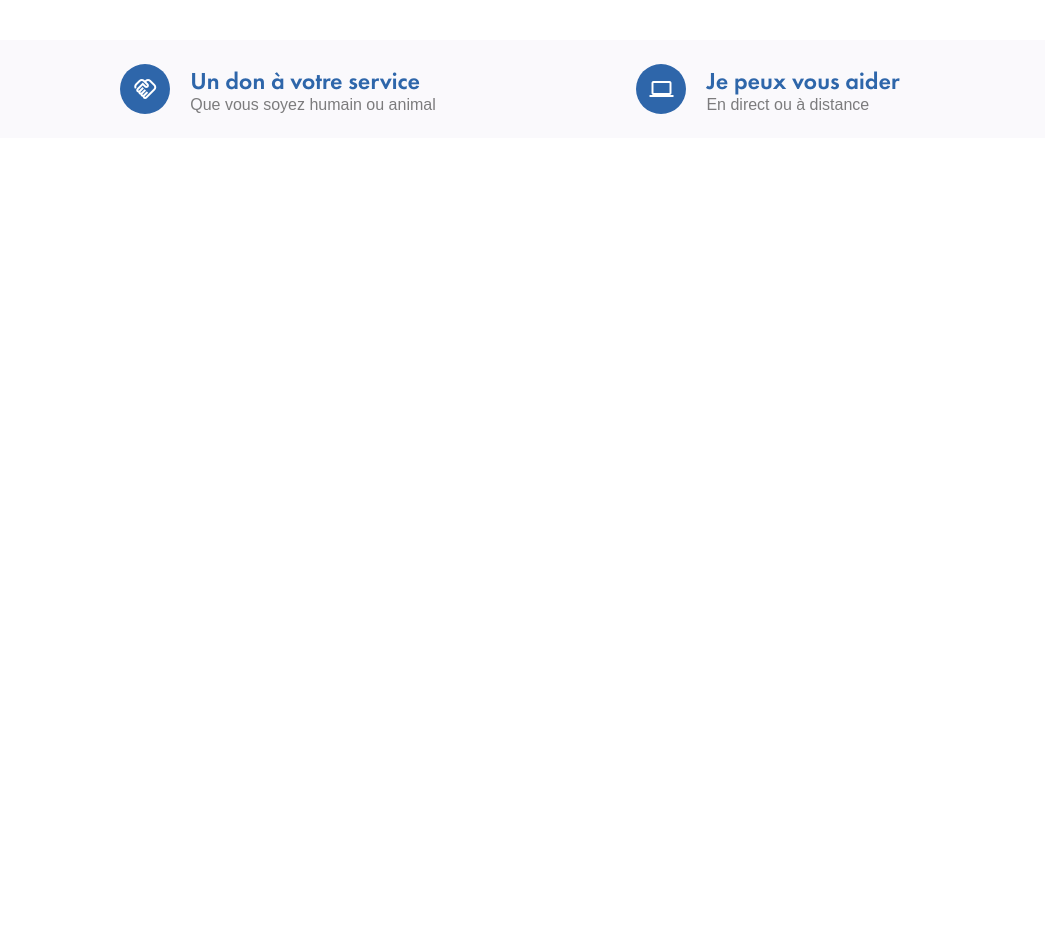
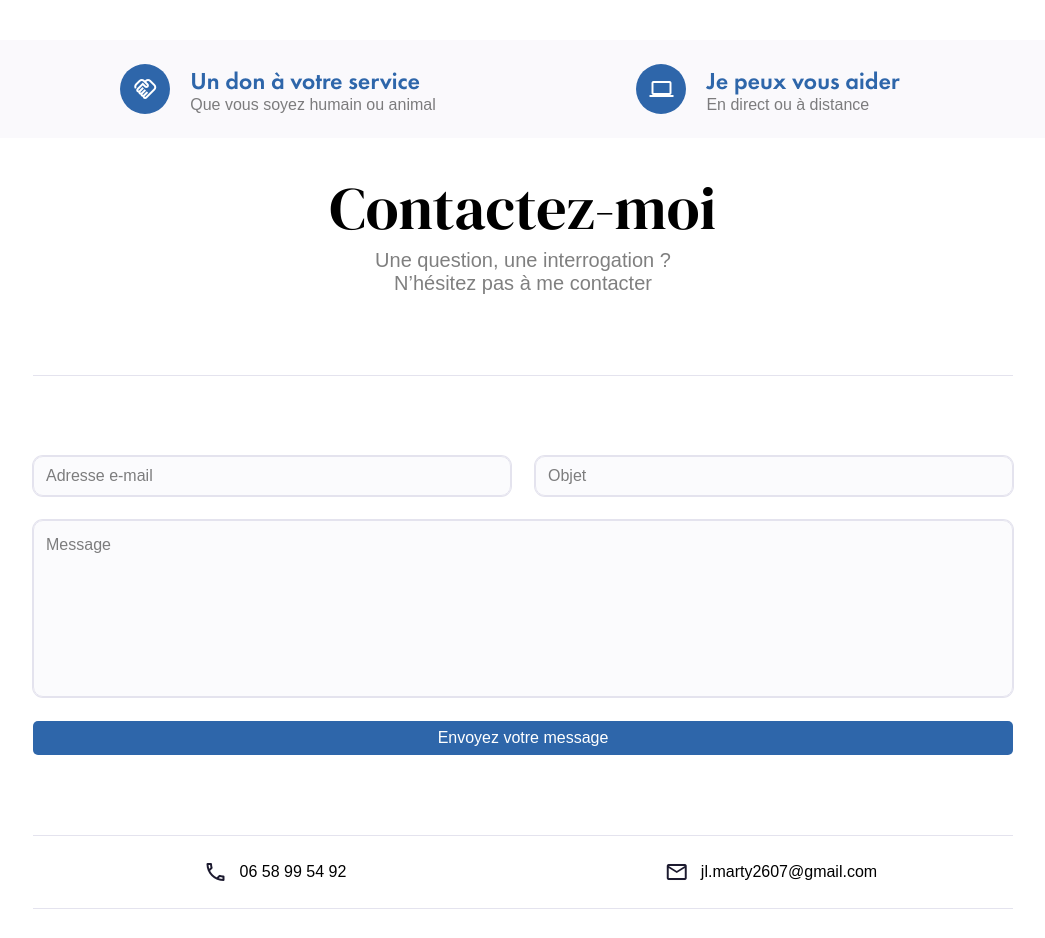
Before and after one commit to rMonell/jl-website, a Nuxt app: page / in a window 1280 px wide. Shown: the part 760-1698 px from the top of the page, without its empty margins (117-1162 px from the left). Before the commit the page ends 898 px from the top, so only its background shows below. Built offline with nearby package versions, Linux system fonts and the light colour scheme; a web font is replaced by a local one.

Commit message:
feat: Intègre la section de contact

```diff
--- /dev/null
+++ b/components/AppContactForm.vue
@@ -0,0 +1,55 @@
+<template>
+  <form class="contact-form gap-6" @submit.prevent="handleSubmit">
+    <div class="contact-form__row gap-6">
+      <app-text-field v-model="emailAddress" label="Adresse e-mail" class="contact-form__row__item" />
+      <app-text-field v-model="object" label="Objet" class="contact-form__row__item" />
+    </div>
+    <app-textarea v-model="message" :rows="6" label="Message" />
+    <app-button color="primary" label="Envoyez votre message" class="w-100" />
+  </form>
+</template>
+
+<script>
+export default {
+  name: "AppContactForm",
+  data () {
+    return { emailAddress: null, object: null, message: null }
+  },
+  computed: {
+    buttonClassList () {
+      return { [`bg-${this.color}`]: this.color }
+    },
+  },
+  methods: {
+    handleSubmit () {
+
+    },
+  },
+}
+</script>
+
+<style scoped lang="scss">
+.contact-form {
+  display: flex;
+  flex-direction: column;
+
+  &__row {
+    display: flex;
+    width: 100%;
+
+    @include screen-sm {
+      flex-direction: column;
+    }
+
+    &__item {
+      max-width: 50%;
+      width: 100%;
+      min-width: 250px;
+
+     @include screen-sm {
+        max-width: 100%;
+      }
+    }
+  }
+}
+</style>
--- /dev/null
+++ b/components/AppInput.vue
@@ -0,0 +1,102 @@
+<template>
+  <div class="app-input px-3" :class="inputClassList">
+    <label v-if="showLabel" class="app-input__label p-3">{{ label }}</label>
+    <slot name="input" v-bind="{ on: inputEvents, attrs: inputAttrs }">
+      <input
+        v-model="localValue"
+        v-bind="inputAttrs"
+        v-on="inputEvents"
+      >
+    </slot>
+  </div>
+</template>
+
+<script>
+
+export default {
+  name: "AppInput",
+  props: {
+    value: {
+      type: String,
+      default: null,
+    },
+    label: {
+      type: String,
+      default: null,
+    },
+  },
+  data () {
+    return { focused: false, onError: false }
+  },
+  computed: {
+    showLabel () {
+      return !this.value?.length
+    },
+    localValue: {
+      get () {
+        return this.value
+      },
+      set (value) {
+        this.$emit("input", value)
+      },
+    },
+    inputClassList () {
+      return {
+        "app-input--focused": this.focused,
+        "app-input--error": this.onError,
+      }
+    },
+    inputStyle () {
+      return {
+        width: "100%",
+        height: "100%",
+        padding: "12px",
+        margin: "0 -12px",
+      }
+    },
+    inputAttrs () {
+      return { style: this.inputStyle }
+    },
+    inputEvents () {
+      return {
+        focus: this.handleFocus,
+        blur: this.handleBlur,
+      }
+    },
+  },
+  methods: {
+    handleFocus () {
+      this.focused = true
+    },
+    handleBlur () {
+      this.focused = false
+    },
+  },
+}
+</script>
+
+<style lang="scss" scoped>
+.app-input {
+  line-height: 24px;
+  position: relative;
+  background-color: rgba(228, 227, 238, .15);
+  border: 1px solid $color-content-clear;
+  height: 40px;
+  border-radius: 10px;
+  box-shadow: 0 0 0 1px $color-content-clear;
+  transition: box-shadow .25s ease-in-out;
+
+  &--focused {
+    box-shadow: 0 0 0 2px $color-primary;
+  }
+
+  &__label {
+    position: absolute;
+    top: 50%;
+    left: 0;
+    transform: translateY(-50%);
+    opacity: .5;
+    pointer-events: none;
+  }
+}
+</style>
--- /dev/null
+++ b/components/AppTextField.vue
@@ -0,0 +1,29 @@
+<template>
+  <app-input v-model="localValue" :label="label" />
+</template>
+
+<script>
+export default {
+  name: "AppTextField",
+  props: {
+    value: {
+      type: String,
+      default: null,
+    },
+    label: {
+      type: String,
+      default: null,
+    },
+  },
+  computed: {
+    localValue: {
+      get () {
+        return this.value
+      },
+      set (value) {
+        this.$emit("input", value)
+      },
+    },
+  },
+}
+</script>
--- /dev/null
+++ b/components/AppTextarea.vue
@@ -0,0 +1,65 @@
+<template>
+  <app-input v-model="localValue" class="app-textarea" :label="label" :style="inputStyle">
+    <template #input="{ on, attrs }">
+      <textarea
+        ref="textarea"
+        v-model="localValue"
+        :rows="rows"
+        v-bind="attrs"
+        v-on="on"
+      />
+    </template>
+  </app-input>
+</template>
+
+<script>
+const LINE_HEIGHT = 24
+
+export default {
+  name: "AppTextarea",
+  props: {
+    value: {
+      type: String,
+      default: null,
+    },
+    label: {
+      type: String,
+      default: null,
+    },
+    rows: {
+      type: Number,
+      default: 2,
+    },
+  },
+  computed: {
+    localValue: {
+      get () {
+        return this.value
+      },
+      set (value) {
+        this.$emit("input", value)
+      },
+    },
+    inputMinHeight () {
+      return this.rows * LINE_HEIGHT
+    },
+    inputStyle () {
+      return {
+        minHeight: this.inputMinHeight + "px",
+        height: "auto",
+      }
+    },
+  },
+}
+</script>
+
+<style lang="scss" scoped>
+.app-textarea {
+  ::v-deep {
+    .app-input__label {
+      top: 0;
+      transform: none;
+    }
+  }
+}
+</style>
--- /dev/null
+++ b/components/sections/Contact.vue
@@ -0,0 +1,109 @@
+<template>
+  <section class="contact p-6">
+    <div class="contact__container">
+      <div class="contact__headings">
+        <h2 class="contact__headings__title">
+          <app-append-text-transition animate-on-scroll>
+            Contactez-moi
+          </app-append-text-transition>
+        </h2>
+        <p class="contact__headings__text">
+          <app-append-text-transition animate-on-scroll>
+            Une question, une interrogation ?
+          </app-append-text-transition>
+        </p>
+        <p class="contact__headings__text">
+          <app-append-text-transition animate-on-scroll>
+            N’hésitez pas à me contacter
+          </app-append-text-transition>
+        </p>
+      </div>
+      <app-divider :spacing="0" />
+      <app-contact-form class="w-100" />
+      <div class="contact__contact-links py-6 w-100">
+        <app-phone-link class="contact__contact-links__link" />
+        <app-mail-link class="contact__contact-links__link" />
+      </div>
+    </div>
+  </section>
+</template>
+
+<script>
+import { gsap, Expo } from "gsap"
+
+const TIMELINE_PROPERTIES = {
+  ease: Expo.easeInOut,
+  duration: 1.6,
+}
+
+export default {
+  name: "SectionsHero",
+  data () {
+    return {
+      TIMELINE_PROPERTIES,
+      timeline: gsap.timeline({ paused: true }),
+    }
+  },
+}
+</script>
+
+<style scoped lang="scss">
+.contact {
+  height: 100vh;
+  display: flex;
+  justify-content: center;
+  align-items: center;
+
+  &__container {
+    display: flex;
+    justify-content: center;
+    align-items: center;
+    flex-direction: column;
+    gap: 80px;
+    max-width: 980px;
+    width: 100%;
+
+    @include screen-sm {
+      gap: 40px;
+    }
+  }
+
+  &__headings {
+    text-align: center;
+    font-size: clamp(16px, 2vw, 20px);
+
+    &__title {
+      font-size: clamp(30px, 5vw, 60px);
+      font-family: $font-display;
+    }
+
+    &__text {
+      opacity: .5;
+      width: 100%;
+    }
+  }
+
+  &__contact-links {
+    display: flex;
+    align-items: center;
+    border-top: 1px solid $color-content-clear;
+    border-bottom: 1px solid $color-content-clear;
+    gap: 12px;
+
+    @include screen-sm {
+      flex-direction: column;
+    }
+
+    &__link {
+      max-width: 50%;
+      width: 100%;
+      display: flex;
+      justify-content: center;
+
+      @include screen-sm {
+        max-width: 100%;
+      }
+    }
+  }
+}
+</style>
--- a/pages/index.vue
+++ b/pages/index.vue
@@ -1,7 +1,8 @@
 <template>
   <div class="home-page">
     <sections-hero data-scroll-section />
-    <sections-reassures data-scroll-section data-scroll-speed="2" />
+    <sections-reassures data-scroll-section />
+    <sections-contact data-scroll-section />
   </div>
 </template>
 
```
